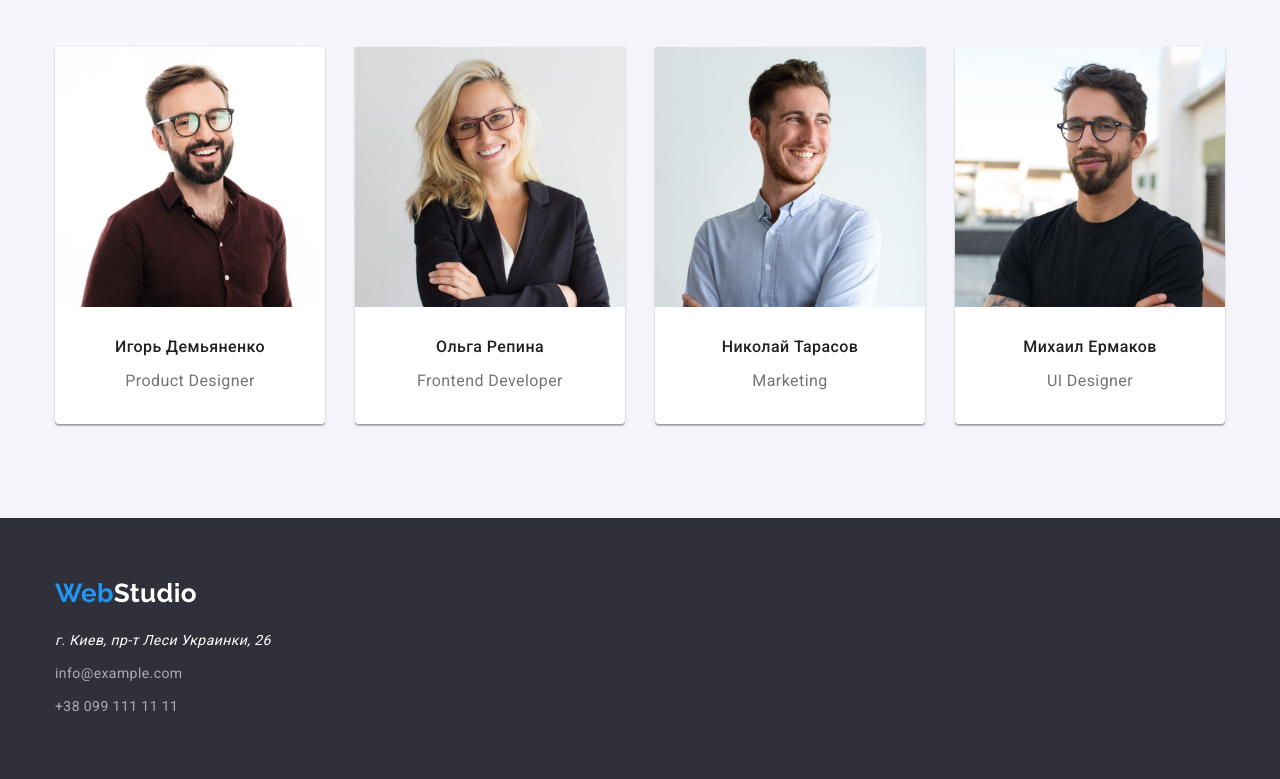
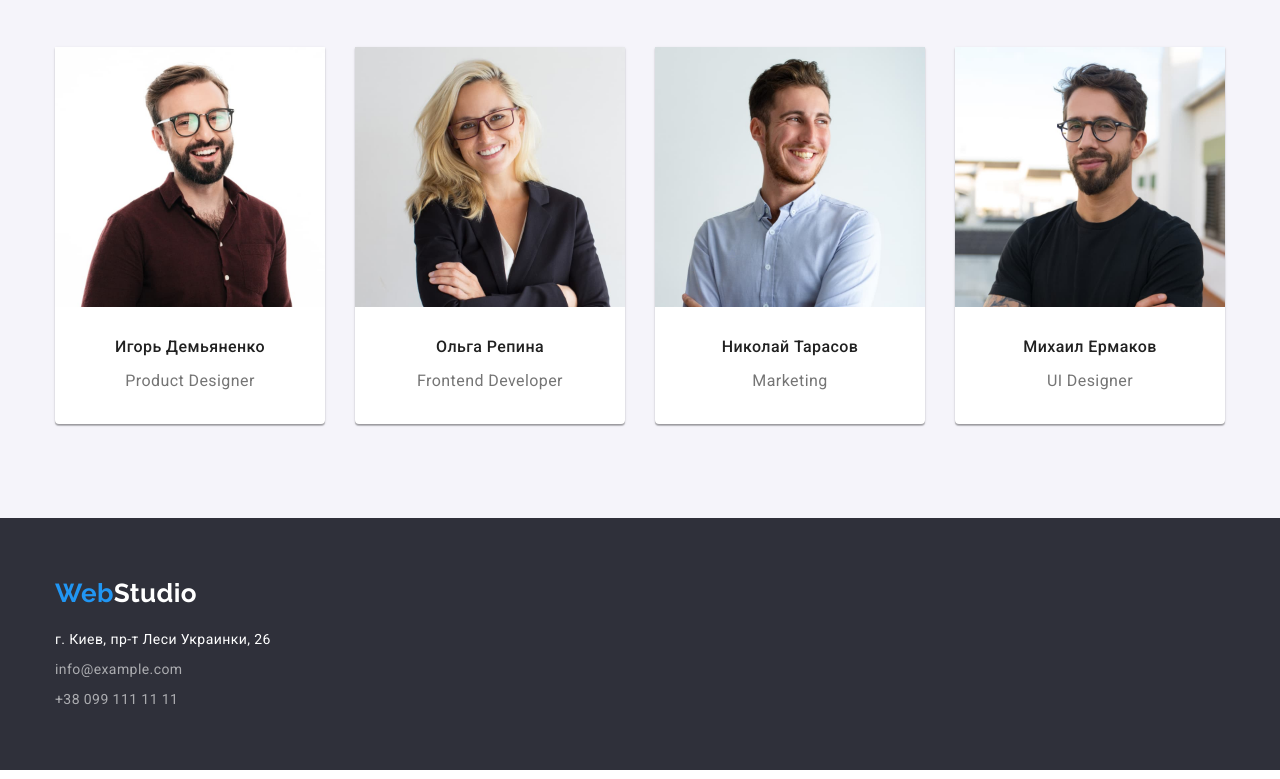
Before and after one commit to wasekw/goit-markup-hw-03, a plain HTML site: page index.html in a window 1280 px wide. Shown: the part 1585-2364 px from the top of the page. Drawn offline with nearby package versions, Linux system fonts and the light colour scheme.

Commit message:
Fixing footer

```diff
--- a/css/styles.css
+++ b/css/styles.css
@@ -407,8 +407,12 @@ img {
 }
 
 .footer-link {
+  font-style: normal;
+  font-size: 14px;
+  line-height: 1.5;
+
+  display: block;
   cursor: pointer;
-  line-height: 1.71;
   color: rgba(255, 255, 255, 0.6);
 }
 
@@ -421,10 +425,10 @@ img {
   color: var(--primary-white-color);
 }
 
-.address {
+.footer-list .footer-list-item:not(:last-child) {
   margin-bottom: 9px;
 }
 
-.footer-list .footer-list-item:not(:last-child) {
+.address > a.footer-link {
   margin-bottom: 9px;
 }
```
Also changed, not shown: index.html (+2 -1 lines), portfolio.html (+2 -1 lines).
